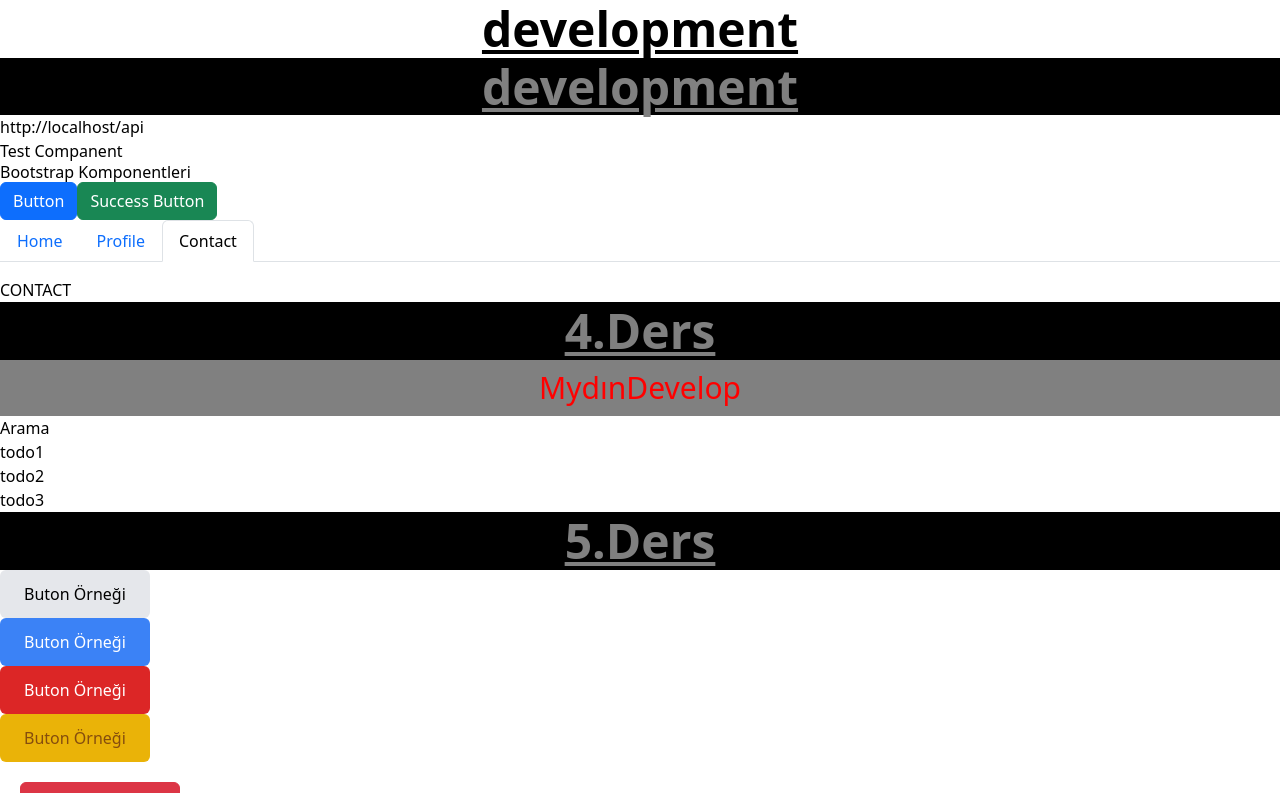
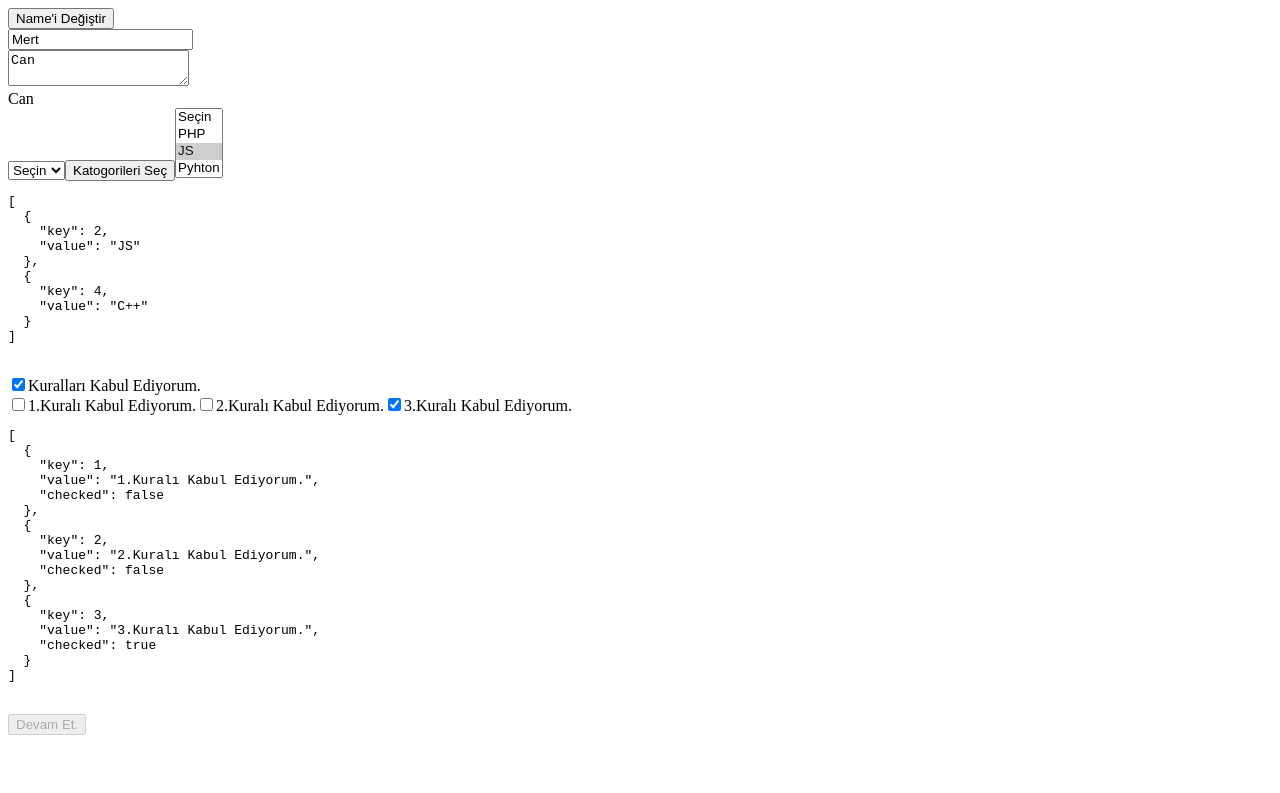
Before and after one commit to maydinn37/react-learn, a React (Create React App) app: page / in a window 1280 px wide. Shown: the top 793 px of the page. Built offline with nearby package versions, Linux system fonts and the light colour scheme.

Commit message:
ten lesson updated

```diff
--- a/src/App.js
+++ b/src/App.js
@@ -1,138 +1,112 @@
-import logo from "./logo.svg";
-import styles from "./App.module.css";
-import Test from "./test.js";
-import { Title } from "./component.js";
-import Bootstrap from "./bootstrap.js";
-import Btn from "./components/Btn.js";
-import "./components/tailwind.css";
-import Tab from "./components/Tab.js";
-import { useState, useRef, useReducer } from "react";
-import todoReducer from "./reducers/todoReducer.js";
-import TestComponent from "./components/TestComponent.js";
-
-const Todos = ["todo1", "todo2", "todo3"];
+import { useState } from "react";
 
 function App() {
-  const [activeTab, setActiveTab] = useState(1);
-  const [show, setShow] = useState(false);
-  const inputRef = useRef();
-  const focusInput = () => inputRef.current.focus();
-  const [state, dispatch] = useReducer(todoReducer, {
-    todos: [],
-    todo: "",
-  });
+  const genders = [
+    { key: "1", value: "Kadın" },
+    { key: "2", value: "Erkek" },
+  ];
+  const catogoryList = [
+    { key: 1, value: "PHP" },
+    { key: 2, value: "JS" },
+    { key: 3, value: "Pyhton" },
+    { key: 4, value: "C++" },
+  ];
 
-  const submitHandel = (e) => {
-    e.preventDefault();
-    dispatch({
-      type: "ADD_TODO",
-      todo: state.todo,
-    });
+  const [name, setName] = useState("Mert");
+  const [description, setDescription] = useState("Can");
+  const [gender, setGender] = useState("0");
+  const selectedGender = genders.find((g) => g.key === gender);
+  const [catogorys, setCatogorys] = useState([2, 4]);
+  const [rule, setRule] = useState(true);
+  const [rules, setRules] = useState([
+    { key: 1, value: "1.Kuralı Kabul Ediyorum.", checked: false },
+    { key: 2, value: "2.Kuralı Kabul Ediyorum.", checked: false },
+    { key: 3, value: "3.Kuralı Kabul Ediyorum.", checked: true },
+  ]);
+  const checkRule = (key, checked) => {
+    setRules((rules) =>
+      rules.map((rule) => {
+        if (key === rule.key) {
+          rule.checked = checked;
+        }
+        return rule;
+      })
+    );
   };
-  const onChange = (e) =>
-    dispatch({
-      type: "SET_TODO",
-      value: e.target.value,
-    });
+  const enabled = rules.every((rule) => rule.checked);
+  const selectedCatogorys =
+    catogorys && catogoryList.filter((c) => catogorys.includes(c.key));
   return (
-    <div className={styles.App}>
-      <Title>{process.env.NODE_ENV}</Title>
-      <Title theme="dark">{process.env.NODE_ENV}</Title>
-      <p>{process.env.REACT_APP_API_URL}</p>
-      <Test className="App" />
-      {process.env.NODE_ENV === "production" && (
-        <>
-          <img src="../logo192.png" />
-          <img src="../logo192.png" />
-          <img src={logo} />
-          <img src={logo} />
-        </>
-      )}
-      <Bootstrap />
-      <Title theme="dark">4.Ders</Title>
-      <main>
-        <h1
-          id="main"
-          className="test"
-          tabIndex={3}
-          style={{
-            color: "red",
-            backgroundColor: "grey",
-            paddingBottom: "10px",
-            paddingTop: "10px",
-            textAlign: "center",
-            fontSize: "30px",
-          }}
-        >
-          MydınDevelop
-        </h1>
-        <label
-          htmlFor="search"
-          tabIndex={2}
-          onClick={() => alert("Arama Yapıldı")}
-        >
-          Arama
+    <>
+      <button onClick={() => setName("Can")}>Name'i Değiştir</button>
+      <br />
+      <input value={name} onChange={(e) => setName(e.target.value)} />
+      <br />
+      <textarea
+        value={description}
+        onChange={(e) => setDescription(e.target.value)}
+      />
+      <br />
+      {description}
+      <br />
+      <select value={gender} onChange={(e) => setGender(e.target.value)}>
+        <option value="">Seçin</option>
+        {genders.map((gender, index) => (
+          <option value={gender.key} key={gender.key}>
+            {gender.value}
+          </option>
+        ))}
+      </select>
+      <button onClick={() => setCatogorys([1, 2, 3, 4])}>
+        Katogorileri Seç
+      </button>
+      <select
+        value={catogorys}
+        multiple={true}
+        onChange={(e) =>
+          setCatogorys(
+            [...e.target.selectedOptions].map((option) => +option.value)
+          )
+        }
+      >
+        <option value="">Seçin</option>
+        {catogoryList.map((catogory) => (
+          <option value={catogory.key} key={catogory.key}>
+            {catogory.value}
+          </option>
+        ))}
+      </select>
+
+      <br />
+      <pre>{JSON.stringify(selectedGender, null, 2)}</pre>
+      <pre>{JSON.stringify(selectedCatogorys, null, 2)}</pre>
+      <br />
+      <label>
+        <input
+          type="checkbox"
+          checked={rule}
+          onChange={(e) => setRule(e.target.checked)}
+        />
+        Kuralları Kabul Ediyorum.
+      </label>
+      <br />
+      {rules.map((rule) => (
+        <label key={rule.key}>
+          <input
+            type="checkbox"
+            checked={rule.checked}
+            onChange={(e) => checkRule(rule.key, e.target.checked)}
+          />
+          {rule.value}
         </label>
-        <input type="text" id="search" tabIndex={1} />
-        <ul>
-          {Todos.map((todo, index) => (
-            <li key={index}>{todo}</li>
-          ))}
-        </ul>
-      </main>
-      <Title theme="dark">5.Ders</Title>
-      <Btn>Buton Örneği</Btn>
-      <Btn variant="Primary">Buton Örneği</Btn>
-      <Btn variant="Danger">Buton Örneği</Btn>
-      <Btn variant="Warning">Buton Örneği</Btn>
-      <div style={{ padding: 20 }}>
-        <button onClick={() => setActiveTab(0)} className="btn btn-danger">
-          Aktif Tab'ı değiştir
-        </button>
-        <Tab activeTab={activeTab} setActiveTab={setActiveTab}>
-          <Tab.Panel title="Profil">Profil Menüsü</Tab.Panel>
-          <Tab.Panel title="Hakkında">Hakkında Menüsü</Tab.Panel>
-          <Tab.Panel title="Ayarlar">Ayarlar Menüsü</Tab.Panel>
-        </Tab>
-      </div>
-      <Title theme="dark">6.Ders</Title>
-      <div className="bg-gray-400 d-flex flex-col justify-content-center">
-        <button
-          className="btn btn-danger mt-4 mb-4 w-20 align-self-center "
-          onClick={() => setShow((show) => !show)}
-        >
-          {show ? "Gizle" : "Göster"}
-        </button>
-        {show && <TestComponent />}
-      </div>
-      <div className="bg-gray-200">
-        <Title theme="dark">7. Ders</Title>
-        <h1 className="text-center fs-1 mt-2"> useRef() - useForward() </h1>
-        <input
-          className="m-4 border border-3 border-success "
-          type="text"
-          ref={inputRef}
-        />
-        <button className="ml-2 btn btn-dark" onClick={focusInput}>
-          Focusla
-        </button>
-      </div>
-      <Title theme="dark">8. Ders</Title>
-      <div>
-        <h1>Todo App</h1>
-        <form onSubmit={submitHandel}>
-          <input type="text" value={state.todo} onChange={onChange} />
-          <button className="btn btn-dark" disabled={!state.todo} type="submit">
-            Ekle
-          </button>
-        </form>
-        <ul>
-          {state.todos.map((todo, index) => (
-            <li key={index}>{todo}</li>
-          ))}
-        </ul>
-      </div>
-    </div>
+      ))}
+
+      <br />
+      <pre>{JSON.stringify(rules, null, 2)}</pre>
+
+      <br />
+      <button disabled={!enabled}>Devam Et.</button>
+    </>
   );
 }
 
--- /dev/null
+++ b/src/components/TodoItem.js
@@ -0,0 +1,6 @@
+function TodoItem({ todo }) {
+  console.log("todoıtem render");
+
+  return <li>{todo}</li>;
+}
+export default TodoItem;
```
Also changed, not shown: src/ReactBölüm1.js (added, +155 -0 lines), src/components/AddTodo.js (added, +14 -0 lines), src/components/Header.js (added, +7 -0 lines), src/components/Todost.js (added, +14 -0 lines).
